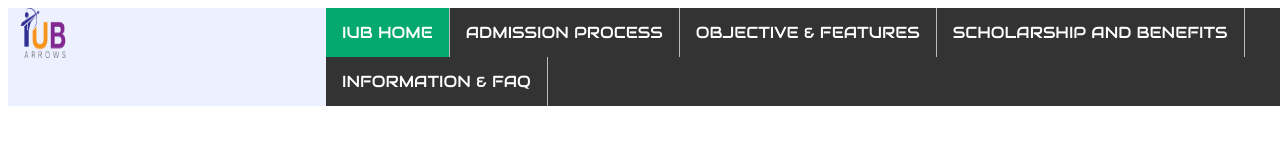
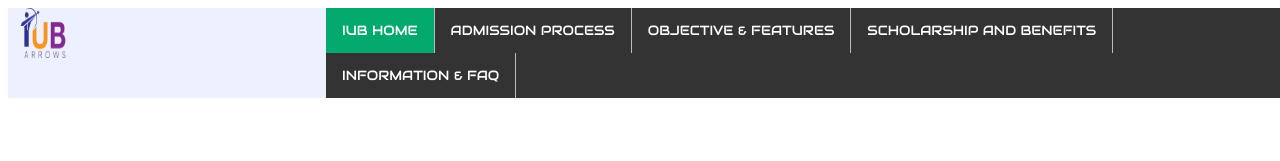
Before and after one commit to TusharBasak/Assignment1, a plain HTML site: page index.html in a window 1280 px wide. Shown: the top 161 px of the page. Drawn offline with Linux system fonts and the light colour scheme; a web font is replaced by a local one.

Commit message:
some changed

```diff
--- a/style.css
+++ b/style.css
@@ -5,8 +5,10 @@
     background-color: #EDF1FF;
     /* make it sticky navbar */
     position: fixed;
+    width: auto;
 
-    width: 50;
+
+
 
 }
 .iubarrow{
@@ -41,6 +43,7 @@
     text-align: center;
     padding: 14px 16px;
     text-decoration: none;
+    font-size:smaller;
   }
 
   /* Change the link color to #111 (black) on hover */
```
